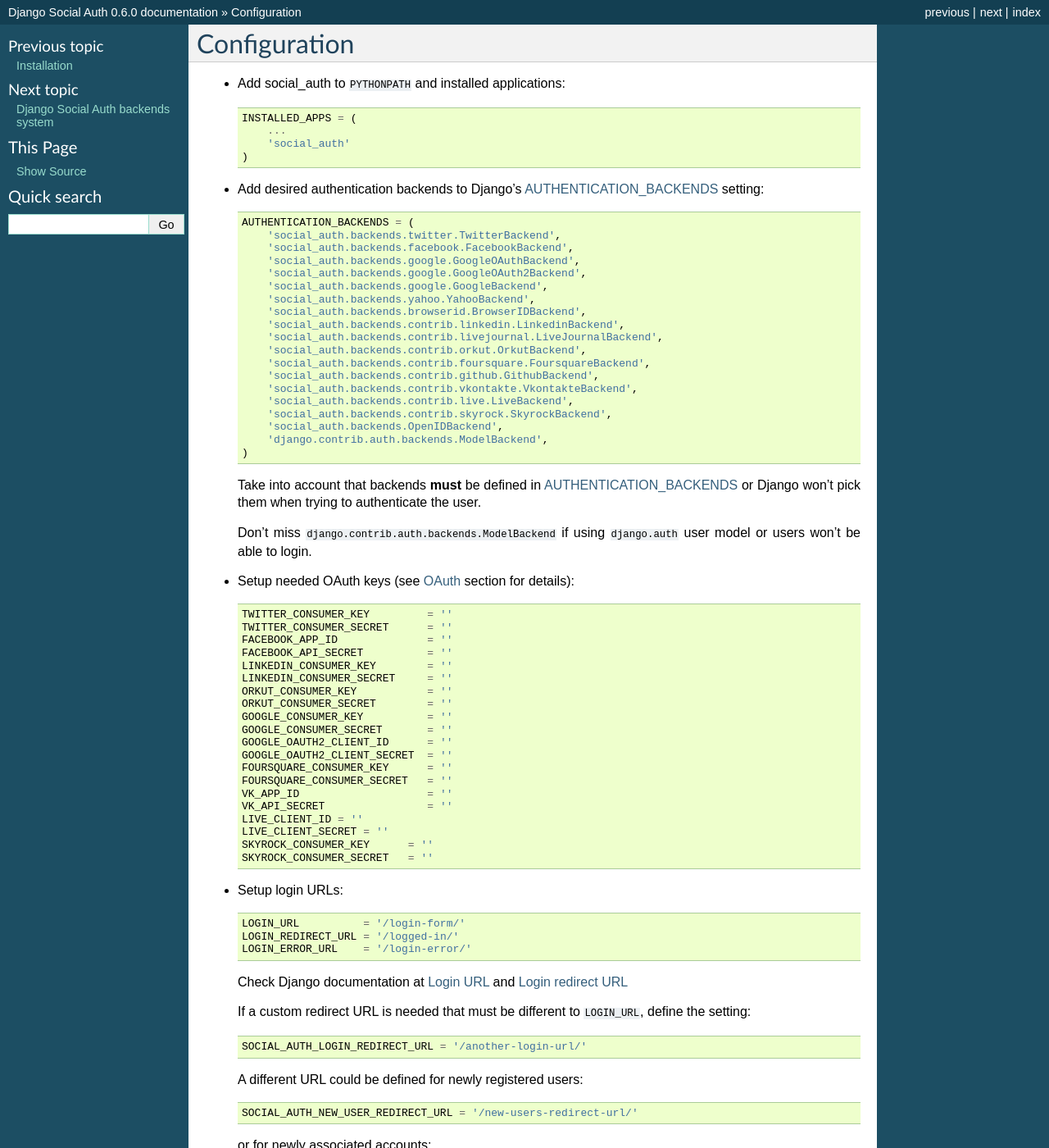
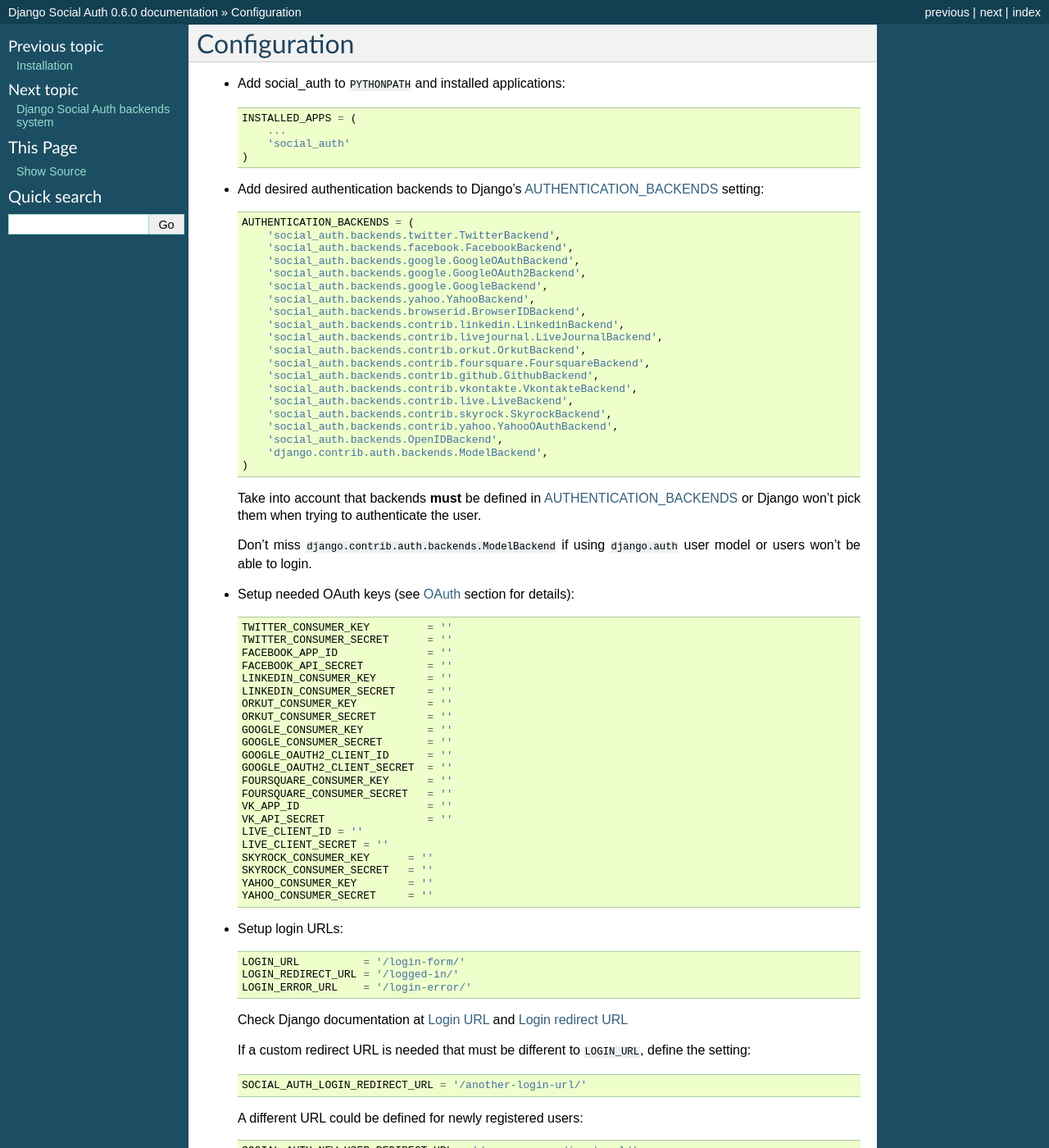
Before and after one commit to omab/django-social-auth, a Sphinx documentation site: the page built from doc/configuration.rst, in a window 1280 px wide and 1400 px high. Shown: the whole window at 82% size. Built offline with Sphinx 7.4.7, drawn with Linux system fonts in a browser that asks for light colours.

Commit message:
Yahoo OAuth docs

```diff
--- a/doc/backends/index.rst
+++ b/doc/backends/index.rst
@@ -21,3 +21,4 @@ Contents:
    vkontakte
    live
    skyrock
+   yahoo
--- a/doc/configuration.rst
+++ b/doc/configuration.rst
@@ -26,6 +26,7 @@ Configuration
         'social_auth.backends.contrib.vkontakte.VkontakteBackend',
         'social_auth.backends.contrib.live.LiveBackend',
         'social_auth.backends.contrib.skyrock.SkyrockBackend',
+        'social_auth.backends.contrib.yahoo.YahooOAuthBackend',
         'social_auth.backends.OpenIDBackend',
         'django.contrib.auth.backends.ModelBackend',
     )
@@ -58,6 +59,9 @@ Configuration
     LIVE_CLIENT_SECRET = ''
     SKYROCK_CONSUMER_KEY      = ''
     SKYROCK_CONSUMER_SECRET   = ''
+    YAHOO_CONSUMER_KEY        = ''
+    YAHOO_CONSUMER_SECRET     = ''
+
 
 - Setup login URLs::
 
--- a/doc/contributions.rst
+++ b/doc/contributions.rst
@@ -36,6 +36,10 @@ maraujop_ (Miguel Araujo)
 bedspax_
   * Foursquare support
 
+andrusha_ (Andrew Korzhuev)
+  * MSN Live Connect support
+  * Yahoo OAuth 1.0 support
+
 .. _caioariede: https://github.com/caioariede
 .. _krvss: https://github.com/krvss
 .. _jezdez: https://github.com/jezdez
--- a/doc/intro.rst
+++ b/doc/intro.rst
@@ -34,6 +34,7 @@ credentials, some features are:
     * `Vkontakte OAuth`_
     * `MSN Live Connect OAuth2`_
     * `Skyrock OAuth`_
+    * `Yahoo OAuth`_
 
 - Basic user data population and signaling, to allows custom fields values
   from providers response
@@ -62,3 +63,4 @@ credentials, some features are:
 .. _Vkontakte OAuth: http://vk.com/developers.php?oid=-1&p=%D0%90%D0%B2%D1%82%D0%BE%D1%80%D0%B8%D0%B7%D0%B0%D1%86%D0%B8%D1%8F_%D1%81%D0%B0%D0%B9%D1%82%D0%BE%D0%B2
 .. _MSN Live Connect OAuth2: http://msdn.microsoft.com/en-us/library/live/hh243647.aspx
 .. _Skyrock OAuth: http://www.skyrock.com/developer/
+.. _Yahoo OAuth: http://developer.yahoo.com/oauth/guide/oauth-auth-flow.html
```
Also changed, not shown: other parts of doc/contributions.rst (+1 -0 lines), README.rst (+19 -0 lines), doc/backends/yahoo.rst (added, +12 -0 lines).
